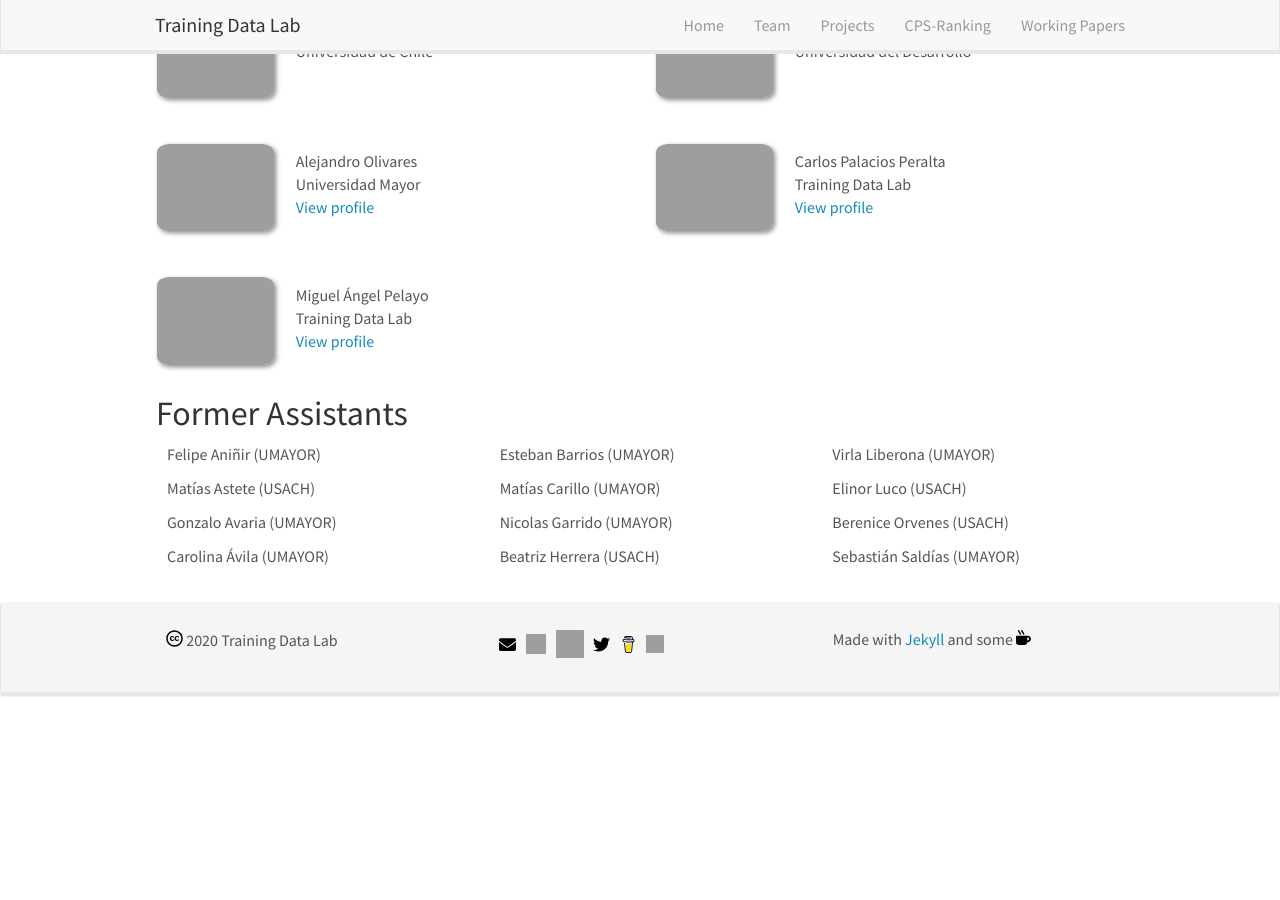
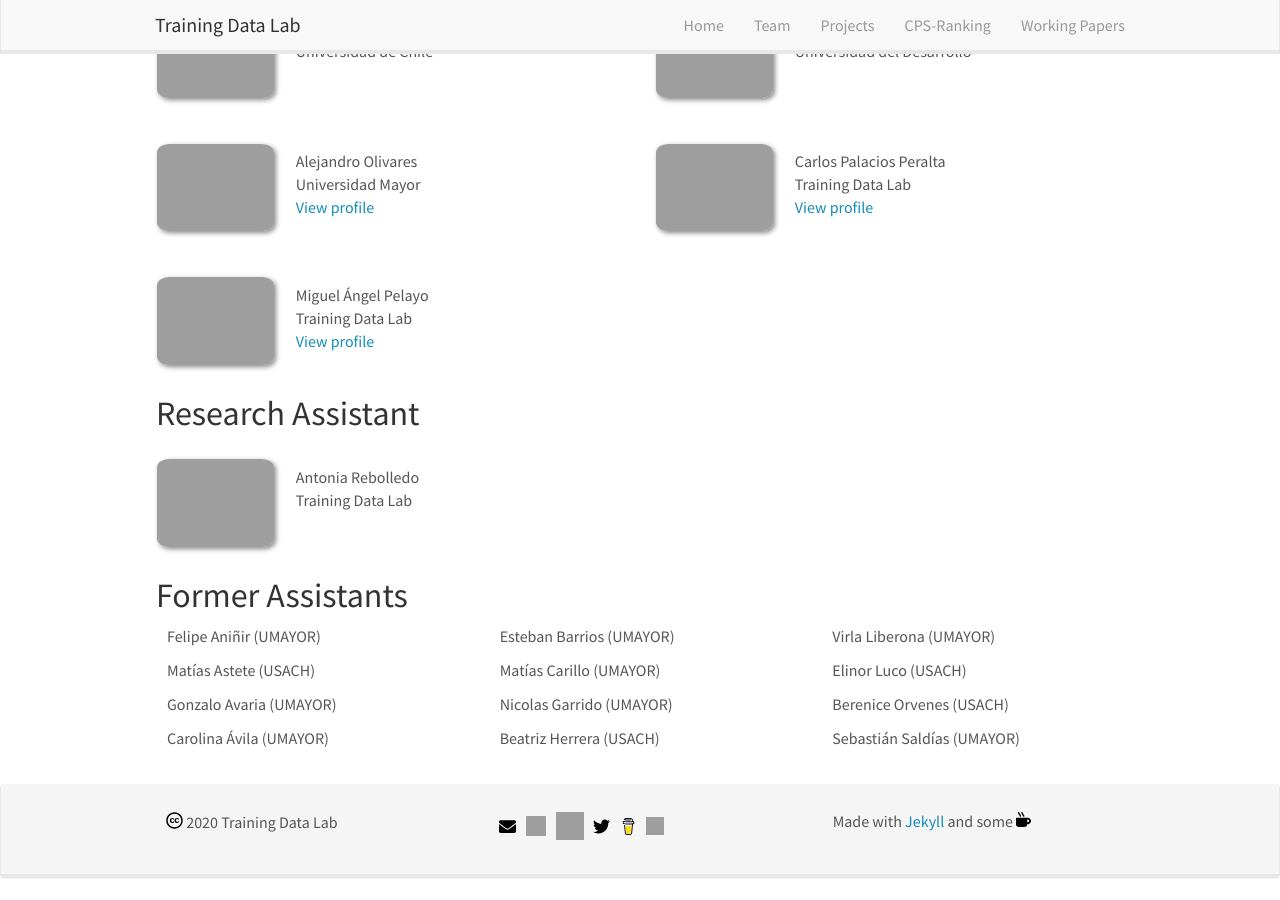
Before and after one commit to training-datalab/old-training-datalab.com, a Jekyll site: the page built from _pages/team.md, in a window 1280 px wide and 900 px high, scrolled down 592 px. Built offline with Jekyll 4.4.1, drawn with Linux system fonts in a browser that asks for light colours; nearby versions of some CDN libraries; before the commit the page ends 1310 px from its top, so only the background shows below that.

Commit message:
Update team.md

```diff
--- a/_pages/team.md
+++ b/_pages/team.md
@@ -70,6 +70,37 @@
 </div>
 {% endif %}
 
+## Research Assistant
+{% assign number_printed = 0 %}
+{% for member in site.data.research_assistants %}
+
+{% assign even_odd = number_printed | modulo: 2 %}
+
+{% if even_odd == 0 %}
+<div class="row">
+{% endif %}
+
+<div class="col-sm-6 clearfix">
+  <img src="{{ site.url }}{{ site.baseurl }}/images/team/{{ member.photo }}" class="img-responsive" width="25%" style="float: left" />
+  <!-- <h4>{{ member.name }}</h4> -->
+  <br>{{ member.name }}<br>
+  <!-- {{ member.info }}<br><{{ member.email }}><br>{{ member.website }}-->
+  {{ member.info }}<br>{{ member.website }}
+</div>
+
+{% assign number_printed = number_printed | plus: 1 %}
+
+{% if even_odd == 1 %}
+</div>
+{% endif %}
+
+{% endfor %}
+
+{% assign even_odd = number_printed | modulo: 2 %}
+{% if even_odd == 1 %}
+</div>
+{% endif %}
+
 ## Former Assistants
 <div class="row">
 
```
